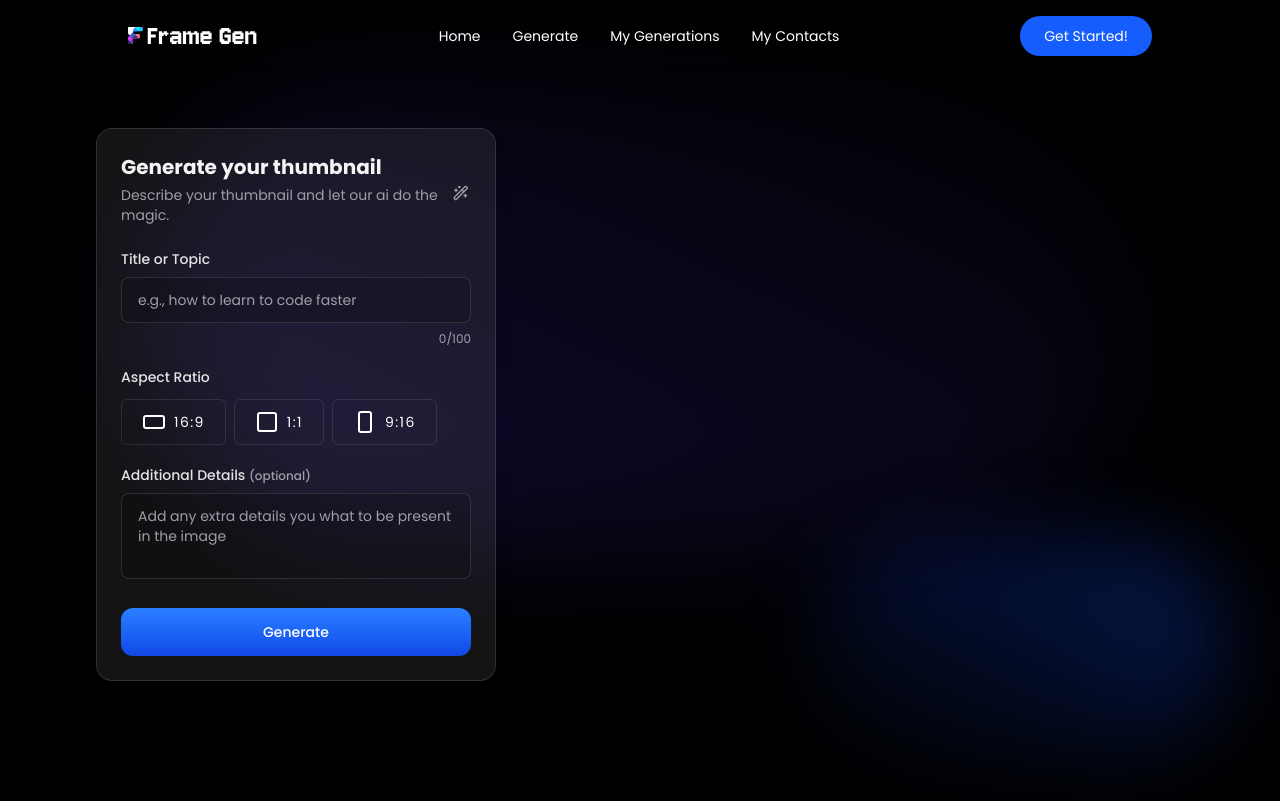
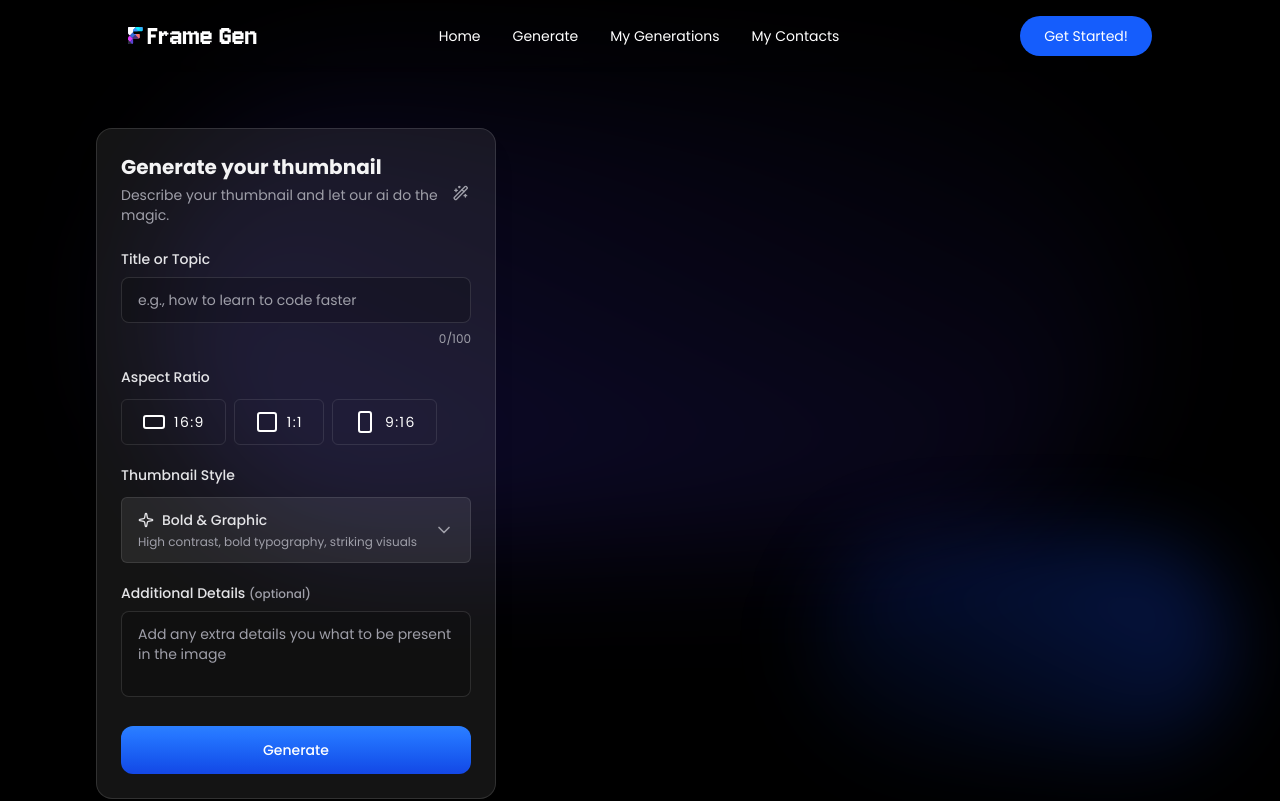
Before and after one commit to 0dux/FrameGen, a React (Vite) app in the folder client/: page /generate in a window 1280 px wide. Shown: the top 801 px of the page. Built offline with nearby package versions, Linux system fonts and the light colour scheme.

Commit message:
Style Selector Completedgit add .!

```diff
--- a/client/src/components/StyleSelector.tsx
+++ b/client/src/components/StyleSelector.tsx
@@ -1,5 +1,93 @@
-const StyleSelector = () => {
-  return <div>StyleSelector</div>;
+import {
+  ChevronDownIcon,
+  CpuIcon,
+  ImageIcon,
+  PenToolIcon,
+  SparkleIcon,
+  SquareIcon,
+} from "lucide-react";
+import type React from "react";
+import { thumbnailStyles, type ThumbnailStyle } from "../assets/assets";
+
+const StyleSelector = ({
+  value,
+  onChange,
+  isOpen,
+  setIsOpen,
+}: {
+  value: ThumbnailStyle;
+  onChange: (style: ThumbnailStyle) => void;
+  isOpen: boolean;
+  setIsOpen: (open: boolean) => void;
+}) => {
+  const styleDescription: Record<ThumbnailStyle, string> = {
+    "Bold & Graphic": "High contrast, bold typography, striking visuals",
+    Minimalist: "Clean, simple, lots of white space",
+    Photorealistic: "Photo-based, natural looking",
+    Illustrated: "Hand-drawn, artistic, creative",
+    "Tech/Futuristic": "Modern, sleek, tech-inspired",
+  };
+
+  const styleIcons: Record<ThumbnailStyle, React.ReactNode> = {
+    "Bold & Graphic": <SparkleIcon className="h-4 w-4" />,
+    Minimalist: <SquareIcon className="h-4 w-4" />,
+    Photorealistic: <ImageIcon className="h-4 w-4" />,
+    Illustrated: <PenToolIcon className="h-4 w-4" />,
+    "Tech/Futuristic": <CpuIcon className="h-4 w-4" />,
+  };
+  return (
+    <div className="relative space-y-3 dark">
+      <label className="block text-sm font-medium text-zinc-200">
+        Thumbnail Style
+      </label>
+      <button
+        type="button"
+        onClick={() => setIsOpen(!isOpen)}
+        className="flex w-full items-center justify-between rounded-md border px-4 py-3 text-left transition bg-white/8 border-white/10 text-zinc-200 hover:bg-white/12"
+      >
+        <div className="space-y-1">
+          <div className="flex items-center gap-2 font-medium">
+            {styleIcons[value]}
+            <span>{value}</span>
+          </div>
+          <p className="text-xs text-zinc-400">{styleDescription[value]}</p>
+        </div>
+        <ChevronDownIcon
+          className={[
+            "h-5 w-5 transition-transform text-zinc-400",
+            isOpen && "rotate-180",
+          ].join(" ")}
+        />
+      </button>
+      {isOpen && (
+        <>
+          <div className="absolute bottom-0 z-50 mt-1 w-full rounded-md border border-white/12 bg-black/20 backdrop-blur-3xl shadow-lg">
+            {thumbnailStyles.map((style) => (
+              <button
+                type={"button"}
+                key={style}
+                onClick={() => {
+                  onChange(style);
+                  setIsOpen(false);
+                }}
+                className={
+                  "flex w-full px-4 py-3 gap-3 text-left transition hover:bg-black/30"
+                }
+              >
+                <div className="mt-0.5">{styleIcons[style]}</div>
+                <div>
+                  <p className="font-medium text-zinc-200">{style}</p>
+                  <p className="text-xs text-zinc-400">
+                    {styleDescription[style]}
+                  </p>
+                </div>
+              </button>
+            ))}
+          </div>
+        </>
+      )}
+    </div>
+  );
 };
 
 export default StyleSelector;
--- a/client/src/pages/Generate.tsx
+++ b/client/src/pages/Generate.tsx
@@ -9,6 +9,7 @@
 } from "../assets/assets";
 import AspectRatioSelector from "../components/AspectRatioSelector";
 import SoftBackDrop from "../components/SoftBackDrop";
+import StyleSelector from "../components/StyleSelector";
 
 const Generate = () => {
   const { id } = useParams();
@@ -67,6 +68,12 @@
                     onChange={setAspectRatios}
                   />
                   {/* Style Selector */}
+                  <StyleSelector
+                    value={style}
+                    onChange={setStyle}
+                    isOpen={styleDropdownOpen}
+                    setIsOpen={setStyleDropdownOpen}
+                  />
                   {/* ColorScheme Selector */}
                   {/* Additional Details  */}
                   <div className="space-y-2">
```
